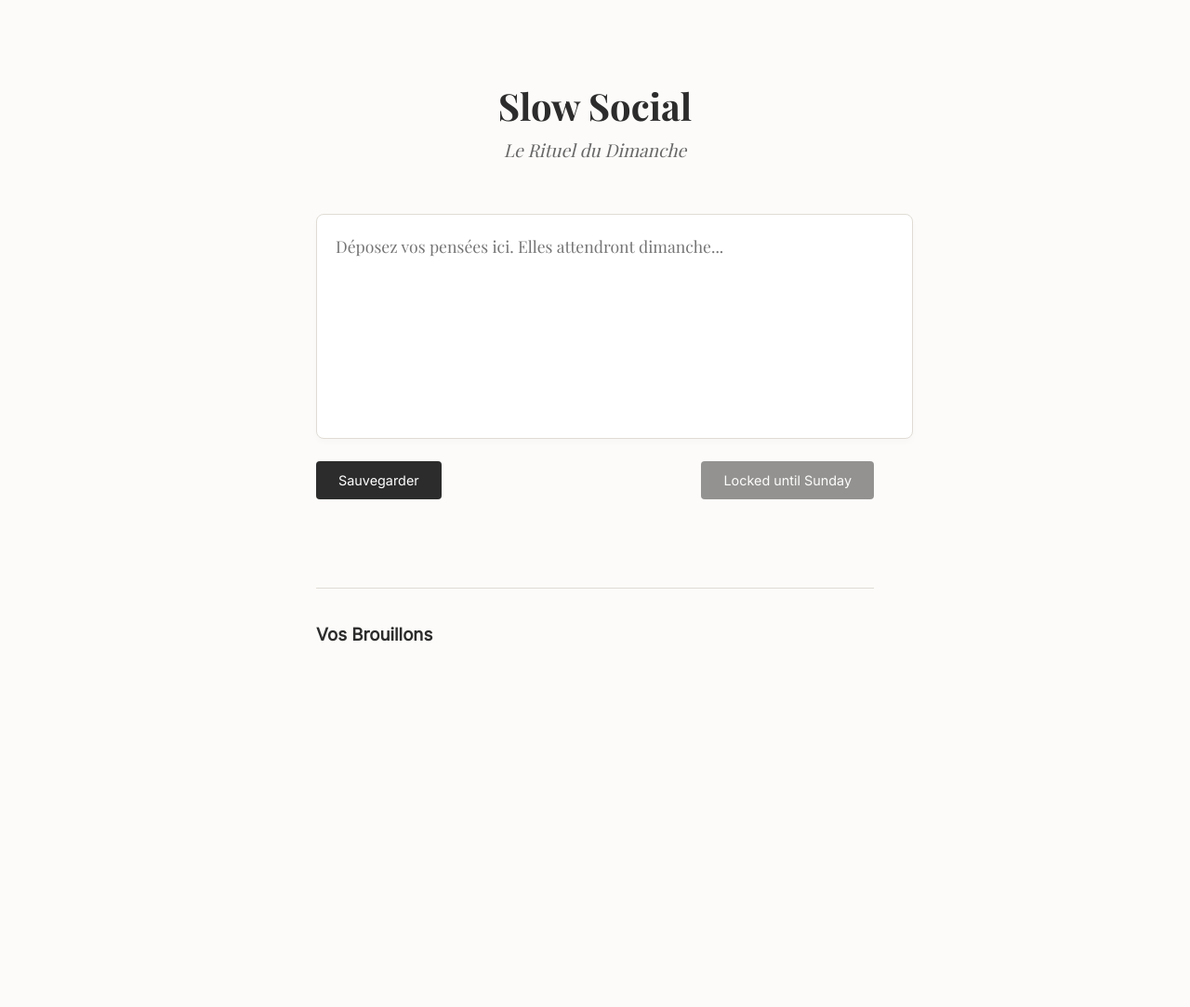
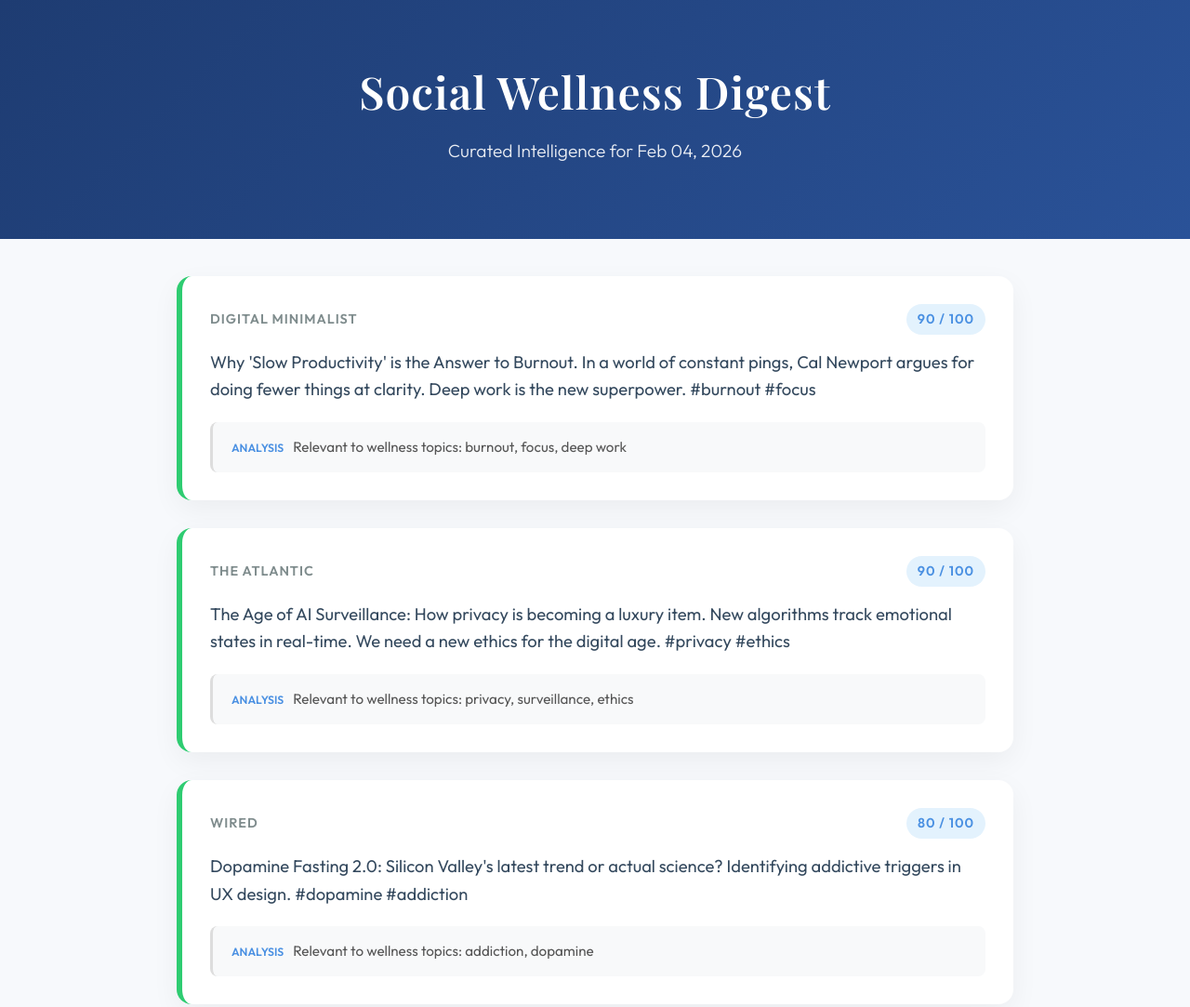
Before and after one commit to Nix177/social_wellness_digest, a website: page index.html in a window 1280 px wide. Shown: the top 1083 px of the page at 93% size. Before the commit the page ends 800 px from the top, so only its background shows below. Drawn offline with nearby package versions, Linux system fonts and the light colour scheme; a web font is replaced by a local one.

Commit message:
Fix: Switched entry point to index.html for correct GH Pages deployment

```diff
--- a/index.html
+++ b/index.html
@@ -1,211 +1,173 @@
+
 <!DOCTYPE html>
 <html lang="en">
-
 <head>
 	<meta charset="UTF-8">
 	<meta name="viewport" content="width=device-width, initial-scale=1.0">
-    <title>Slow Social : Le Rituel du Dimanche</title>
-    <link
-        href="https://fonts.googleapis.com/css2?family=Playfair+Display:ital,wght@0,400;0,700;1,400&family=Inter:wght@300;400&display=swap"
-        rel="stylesheet">
+	<title>Social Wellness Digest</title>
+	<link href="https://fonts.googleapis.com/css2?family=Outfit:wght@300;400;600&family=Playfair+Display:ital,wght@0,600;1,600&display=swap" rel="stylesheet">
 	<style>
 		:root {
-            --bg-color: #fcfbf9;
-            --text-color: #2c2c2c;
-            --accent-color: #e0dcd5;
-            --highlight: #d4a373;
+			--bg-color: #f7f9fc;
+			--card-bg: #ffffff;
+			--accent: #4a90e2;
+			--accent-soft: #e3f2fd;
+			--text-main: #2c3e50;
+			--text-muted: #7f8c8d;
+			--score-high: #2ecc71;
+			--score-mid: #f1c40f;
+			--score-low: #95a5a6;
+		}
+		body {
+			font-family: 'Outfit', sans-serif;
+			background-color: var(--bg-color);
+			color: var(--text-main);
+			margin: 0;
+			padding: 0;
+			line-height: 1.6;
+		}
+		header {
+			background: linear-gradient(135deg, #1e3c72 0%, #2a5298 100%);
+			color: white;
+			padding: 60px 20px;
+			text-align: center;
+			margin-bottom: 40px;
+		}
+		header h1 {
+			font-family: 'Playfair Display', serif;
+			font-size: 3em;
+			margin: 0;
+			font-weight: 600;
+			letter-spacing: 1px;
+		}
+		header .intro {
+			margin-top: 10px;
+			font-size: 1.2em;
+			opacity: 0.9;
+			font-weight: 300;
+		}
+		.container {
+			max-width: 900px;
+			margin: 0 auto;
+			padding: 0 20px;
+		}
+		.post-card {
+			background: var(--card-bg);
+			border-radius: 16px;
+			box-shadow: 0 10px 30px rgba(0,0,0,0.05);
+			padding: 30px;
+			margin-bottom: 30px;
+			transition: transform 0.2s ease, box-shadow 0.2s ease;
+			border-left: 6px solid transparent;
+		}
+		.post-card:hover {
+			transform: translateY(-5px);
+			box-shadow: 0 15px 40px rgba(0,0,0,0.1);
+		}
+		.post-card.score-high { border-left-color: var(--score-high); }
+		.post-card.score-mid { border-left-color: var(--score-mid); }
+		.post-card.score-low { border-left-color: var(--score-low); }
+
+		.meta {
+			display: flex;
+			justify-content: space-between;
+			align-items: center;
+			margin-bottom: 15px;
+			font-size: 0.9em;
+			text-transform: uppercase;
+			letter-spacing: 1px;
+			color: var(--text-muted);
+			font-weight: 600;
+		}
+		.score-badge {
+			background: var(--accent-soft);
+			color: var(--accent);
+			padding: 5px 12px;
+			border-radius: 20px;
+			font-weight: 700;
+		}
+		.content {
+			font-size: 1.15em;
+			color: #34495e;
+			margin-bottom: 20px;
+		}
+		.reasoning {
+			background: #f8f9fa;
+			padding: 15px 20px;
+			border-radius: 8px;
+			font-size: 0.95em;
+			color: #555;
+			border-left: 3px solid #ddd;
+			display: flex;
+			align-items: baseline;
+			gap: 10px;
+		}
+		.reasoning strong {
+			color: var(--accent);
+			font-size: 0.8em;
+			text-transform: uppercase;
+			white-space: nowrap;
+		}
+		.footer {
+			text-align: center;
+			padding: 50px 0;
+			color: var(--text-muted);
+			font-size: 0.9em;
 		}
 
-        body {
-            background-color: var(--bg-color);
-            color: var(--text-color);
-            font-family: 'Inter', sans-serif;
-            margin: 0;
-            display: flex;
-            flex-direction: column;
-            align-items: center;
-            min-height: 100vh;
-        }
-
-        header {
-            margin-top: 60px;
-            text-align: center;
-        }
-
-        h1 {
-            font-family: 'Playfair Display', serif;
-            font-size: 2.5rem;
-            margin-bottom: 0.5rem;
-            font-weight: 700;
-        }
-
-        h2 {
-            font-family: 'Playfair Display', serif;
-            font-size: 1.2rem;
-            font-weight: 400;
-            font-style: italic;
-            color: #666;
-            margin-top: 0;
-        }
-
-        main {
-            width: 90%;
-            max-width: 600px;
-            margin-top: 40px;
-        }
-
-        textarea {
-            width: 100%;
-            height: 200px;
-            padding: 20px;
-            border: 1px solid var(--accent-color);
-            border-radius: 8px;
-            background: white;
-            font-family: 'Playfair Display', serif;
-            font-size: 1.1rem;
-            line-height: 1.6;
-            resize: none;
-            outline: none;
-            box-shadow: 0 4px 6px rgba(0, 0, 0, 0.02);
-            transition: border-color 0.3s ease;
-        }
-
-        textarea:focus {
-            border-color: var(--highlight);
-        }
-
-        .controls {
-            display: flex;
-            justify-content: space-between;
-            margin-top: 20px;
-        }
-
-        button {
-            padding: 12px 24px;
-            border: none;
-            background-color: var(--text-color);
-            color: white;
-            font-family: 'Inter', sans-serif;
-            font-size: 0.9rem;
-            border-radius: 4px;
-            cursor: pointer;
-            transition: transform 0.1s ease, opacity 0.3s;
-        }
-
-        button:hover {
-            opacity: 0.9;
-        }
-
-        button:disabled {
-            background-color: #ccc;
-            cursor: not-allowed;
-        }
-
-        #status-msg {
-            margin-top: 15px;
-            text-align: center;
-            font-size: 0.9rem;
-            height: 20px;
-            color: #d4a373;
-        }
-
-        .draft-list {
-            margin-top: 60px;
-            border-top: 1px solid var(--accent-color);
-            padding-top: 20px;
-        }
-
-        .draft-item {
-            padding: 15px;
-            border-bottom: 1px solid #eee;
-        }
-
-        .draft-meta {
-            font-size: 0.8rem;
-            color: #999;
-            margin-bottom: 5px;
-        }
 	</style>
 </head>
-
 <body>
-
 	<header>
-        <h1>Slow Social</h1>
-        <h2>Le Rituel du Dimanche</h2>
+		<h1>Social Wellness Digest</h1>
+		<p class="intro">Curated Intelligence for Feb 04, 2026</p>
 	</header>
 
-    <main>
-        <textarea id="draft-content" placeholder="Déposez vos pensées ici. Elles attendront dimanche..."></textarea>
+	<div class="container">
 
-        <div class="controls">
-            <button onclick="saveCurrentDraft()">Sauvegarder</button>
-            <button id="publish-btn" onclick="tryPublish()">Publier (Dimanche)</button>
+		<div class="post-card score-high">
+			<div class="meta">
+				<span>Digital Minimalist</span>
+				<span class="score-badge">90 / 100</span>
 			</div>
-        <div id="status-msg"></div>
+			<div class="content">
+				Why &#39;Slow Productivity&#39; is the Answer to Burnout. In a world of constant pings, Cal Newport argues for doing fewer things at clarity. Deep work is the new superpower. #burnout #focus
+			</div>
+			<div class="reasoning">
+				<strong>Analysis</strong> Relevant to wellness topics: burnout, focus, deep work
+			</div>
+		</div>
 
-        <div class="draft-list">
-            <h3>Vos Brouillons</h3>
-            <div id="saved-drafts"></div>
+		<div class="post-card score-high">
+			<div class="meta">
+				<span>The Atlantic</span>
+				<span class="score-badge">90 / 100</span>
 			</div>
-    </main>
+			<div class="content">
+				The Age of AI Surveillance: How privacy is becoming a luxury item. New algorithms track emotional states in real-time. We need a new ethics for the digital age. #privacy #ethics
+			</div>
+			<div class="reasoning">
+				<strong>Analysis</strong> Relevant to wellness topics: privacy, surveillance, ethics
+			</div>
+		</div>
 
-    <!-- Load the Logic -->
-    <script src="client/DraftManager.js"></script>
-    <script>
-        const manager = new DraftManager();
-        const statusEl = document.getElementById('status-msg');
-        const listEl = document.getElementById('saved-drafts');
-        const publishBtn = document.getElementById('publish-btn');
+		<div class="post-card score-high">
+			<div class="meta">
+				<span>Wired</span>
+				<span class="score-badge">80 / 100</span>
+			</div>
+			<div class="content">
+				Dopamine Fasting 2.0: Silicon Valley&#39;s latest trend or actual science? Identifying addictive triggers in UX design. #dopamine #addiction
+			</div>
+			<div class="reasoning">
+				<strong>Analysis</strong> Relevant to wellness topics: addiction, dopamine
+			</div>
+		</div>
 
-        // Check date logic on load
-        if (!manager.isSunday()) {
-            publishBtn.innerText = "Locked until Sunday";
-            publishBtn.style.opacity = "0.5";
-        }
+	</div>
 
-        function showStatus(msg) {
-            statusEl.innerText = msg;
-            setTimeout(() => statusEl.innerText = "", 3000);
-        }
-
-        function saveCurrentDraft() {
-            const content = document.getElementById('draft-content').value;
-            if (!content.trim()) return;
-
-            manager.saveDraft(content);
-            document.getElementById('draft-content').value = "";
-            showStatus("Draft saved safely.");
-            renderDrafts();
-        }
-
-        function tryPublish() {
-            // Pick the latest draft for demo
-            const drafts = manager.getAllDrafts();
-            const pending = drafts.filter(d => d.status === 'draft');
-            if (pending.length === 0) {
-                showStatus("Nothing to publish.");
-                return;
-            }
-
-            const result = manager.publishDraft(pending[pending.length - 1].id);
-            showStatus(result.message);
-            renderDrafts();
-        }
-
-        function renderDrafts() {
-            const drafts = manager.getAllDrafts().reverse(); // Show newest first
-            listEl.innerHTML = drafts.map(d => `
-                <div class="draft-item">
-                    <div class="draft-meta">${new Date(d.timestamp).toLocaleString()} - ${d.status.toUpperCase()}</div>
-                    <div>${d.content.substring(0, 100)}${d.content.length > 100 ? '...' : ''}</div>
+	<div class="footer">
+		Generated by <strong>DigestArchitect</strong> &bull; Part of the Radical Utility Ecosystem
 	</div>
-            `).join('');
-        }
-
-        // Init
-        renderDrafts();
-    </script>
 </body>
-
 </html>
```
Also changed, not shown: ingestion/raw_feed.json (+30 -30 lines), weekly_digest.html (deleted, +0 -173 lines), 3 other files. Lines whose indentation alone changed are shown as unchanged.
